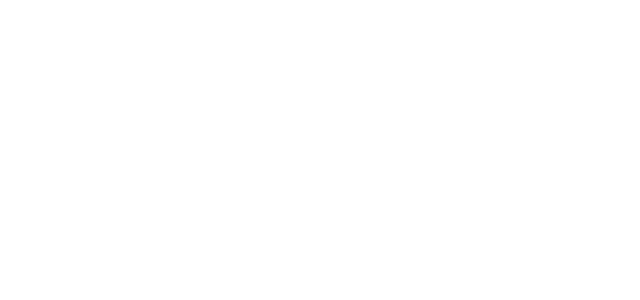
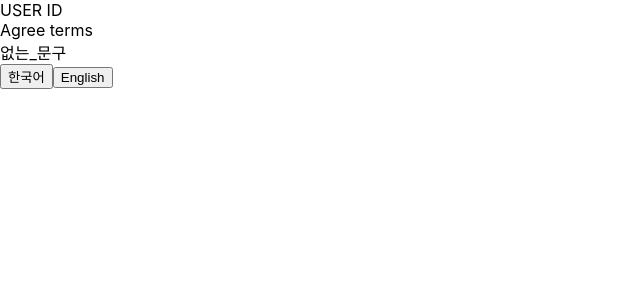
Before and after one commit to ChaeYoonch/react.project, a React (Create React App) app: page / in a window 1280 px wide. Shown: the top 300 px of the page, without its empty margins (0-640 px from the left). Built offline with nearby package versions, Linux system fonts and the light colour scheme.

Commit message:
초기 설정 완료

```diff
--- a/src/App.js
+++ b/src/App.js
@@ -1,11 +1,23 @@
 import { Helmet } from 'react-helmet-async';
+import { useTranslation } from 'react-i18next';
 
 const App = () => {
+  const { t, i18n } = useTranslation();
+
   return (
     <>
       <Helmet>
         <title>사이트 제목 변경 테스트!</title>
       </Helmet>
+      <div>{t('아이디')}</div>
+      <div>{t('약관에_동의')}</div>
+      <div>{t('없는_문구')}</div>
+      <button type="button" onClick={() => i18n.changeLanguage('ko')}>
+        한국어
+      </button>
+      <button type="button" onClick={() => i18n.changeLanguage('en')}>
+        English
+      </button>
     </>
   );
 };
--- /dev/null
+++ b/src/i18n.js
@@ -0,0 +1,18 @@
+import i18n from 'i18next';
+import { initReactI18next } from 'react-i18next';
+import ko from './langs/ko'; // ko/index.js index 라는 명칭이 같으므로 생략 가능
+import en from './langs/en';
+
+const resources = {
+  en: {
+    translation: en,
+  },
+  ko: {
+    translation: ko,
+  },
+};
+
+i18n.use(initReactI18next).init({
+  resources, // 이름명 & 변수명 동일 -> 생략 가능 resources: resources,
+  lng: navigator.language,
+});
--- a/src/index.js
+++ b/src/index.js
@@ -4,6 +4,7 @@
 import App from './App';
 import reportWebVitals from './reportWebVitals';
 import { HelmetProvider } from 'react-helmet-async';
+import './i18n';
 
 const root = ReactDOM.createRoot(document.getElementById('root'));
 root.render(
--- a/src/langs/en/commons.js
+++ b/src/langs/en/commons.js
@@ -1,5 +1,6 @@
 const commons = {
-  USER_ID: '아이디',
+  아이디: 'USER ID',
+  약관에_동의: 'Agree terms',
 };
 
 export default commons;
--- a/src/langs/ko/commons.js
+++ b/src/langs/ko/commons.js
@@ -1,5 +1,6 @@
 const commons = {
-  USER_ID: '아이디',
+  아이디: '아이디',
+  약관에_동의: '약관에 동의합니다', // 약관에 동의 -> 공백은 인식 X
 };
 
 export default commons;
```
Also changed, not shown: 1 other file (tests, documents, lock files or other folders).
